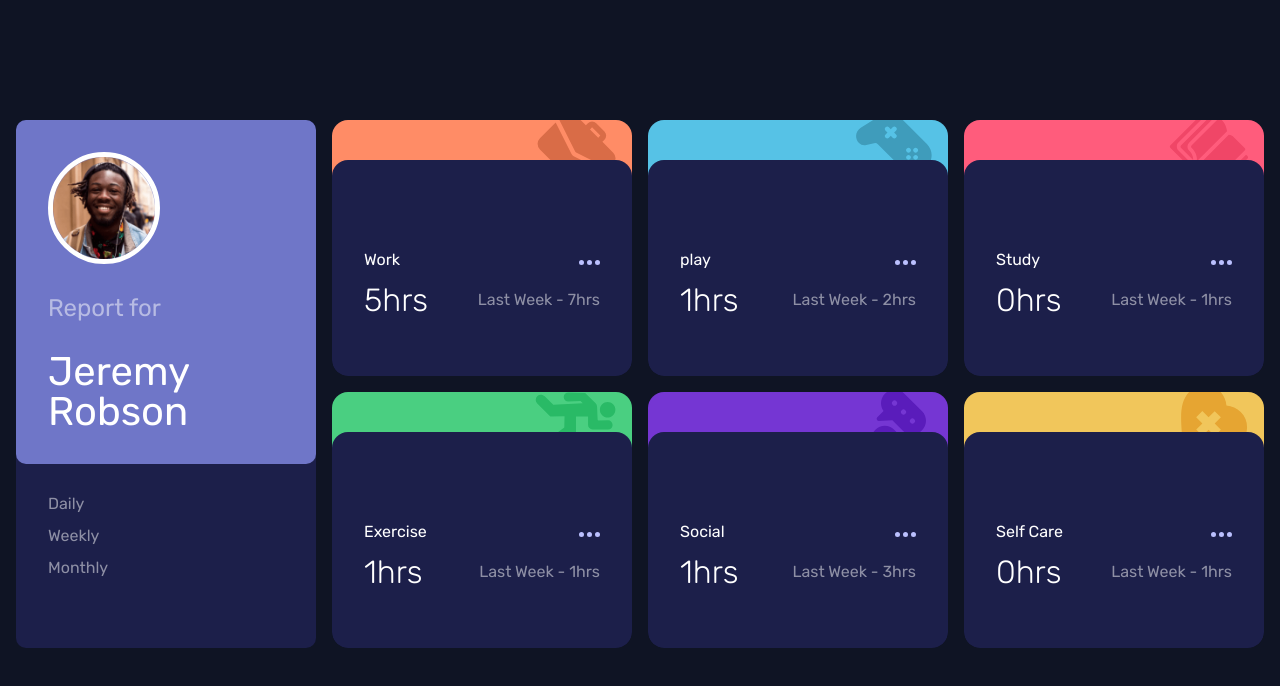
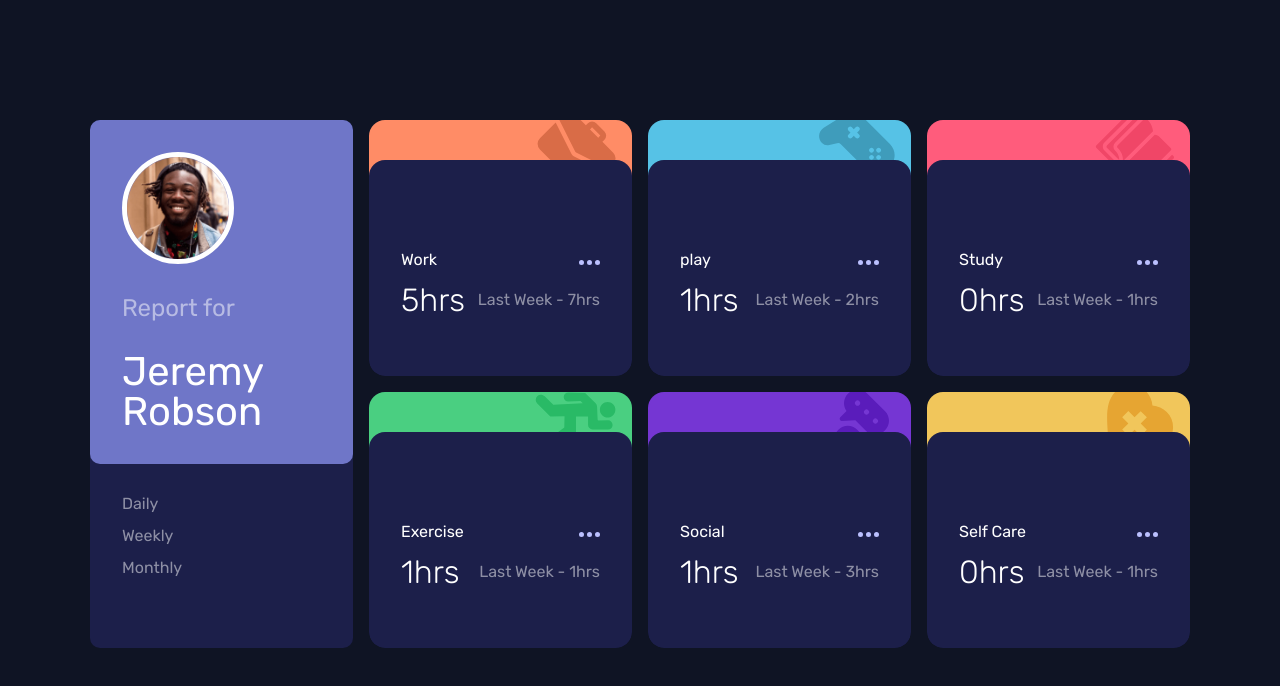
Before and after one commit to RodneyTakundaMadondo/Time---Tracking--Dashboard, a plain HTML site: page index.html in a window 1280 px wide. Drawn offline with nearby package versions, Linux system fonts and the light colour scheme.

Commit message:
updated the max-width of the container

```diff
--- a/scss/style.scss
+++ b/scss/style.scss
@@ -84,7 +84,7 @@ body{
     &__container{
         display: grid;
         grid-template-rows: repeat(7, 1fr);
-        width: min(1300px,100% - 2rem);
+        width: min(1100px,100% - 2rem);
         margin-block:2rem;
         margin-inline:auto;
         gap: 1rem;
```
Also changed, not shown: dist/style.css.
